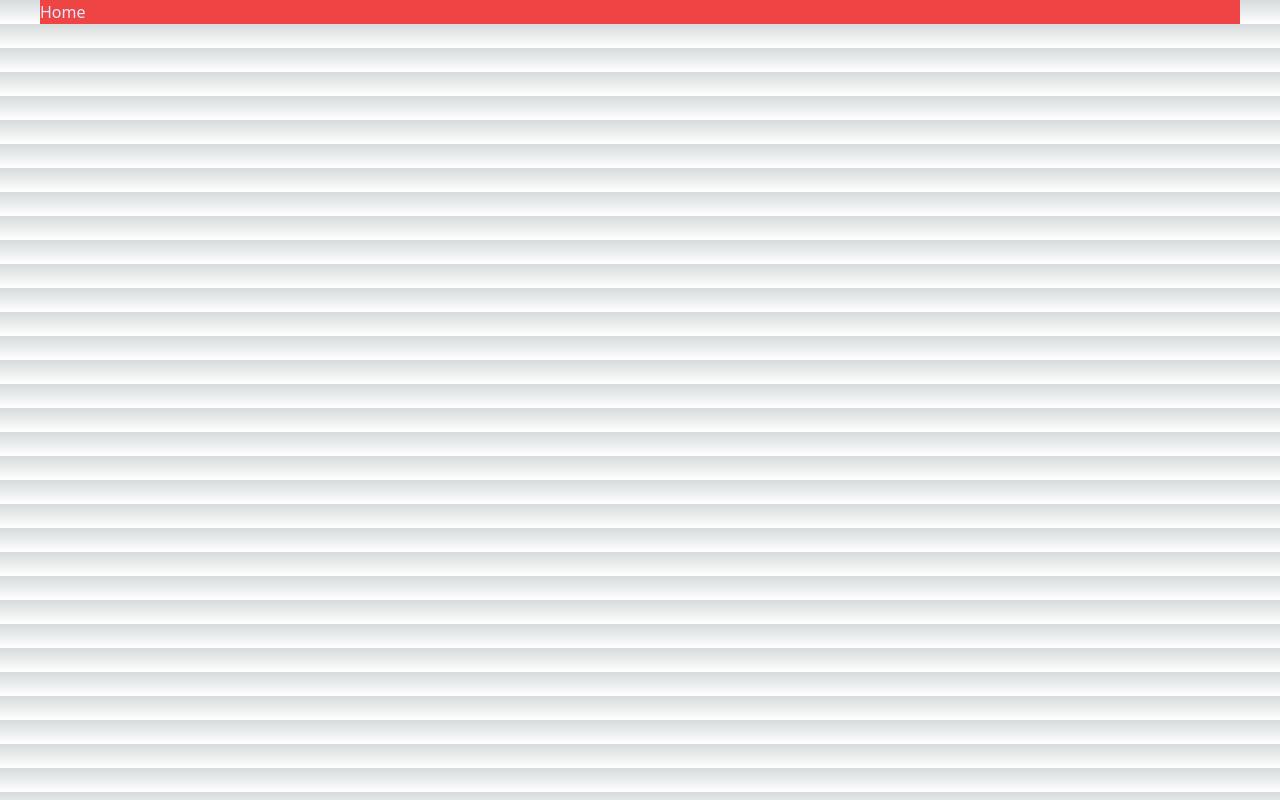
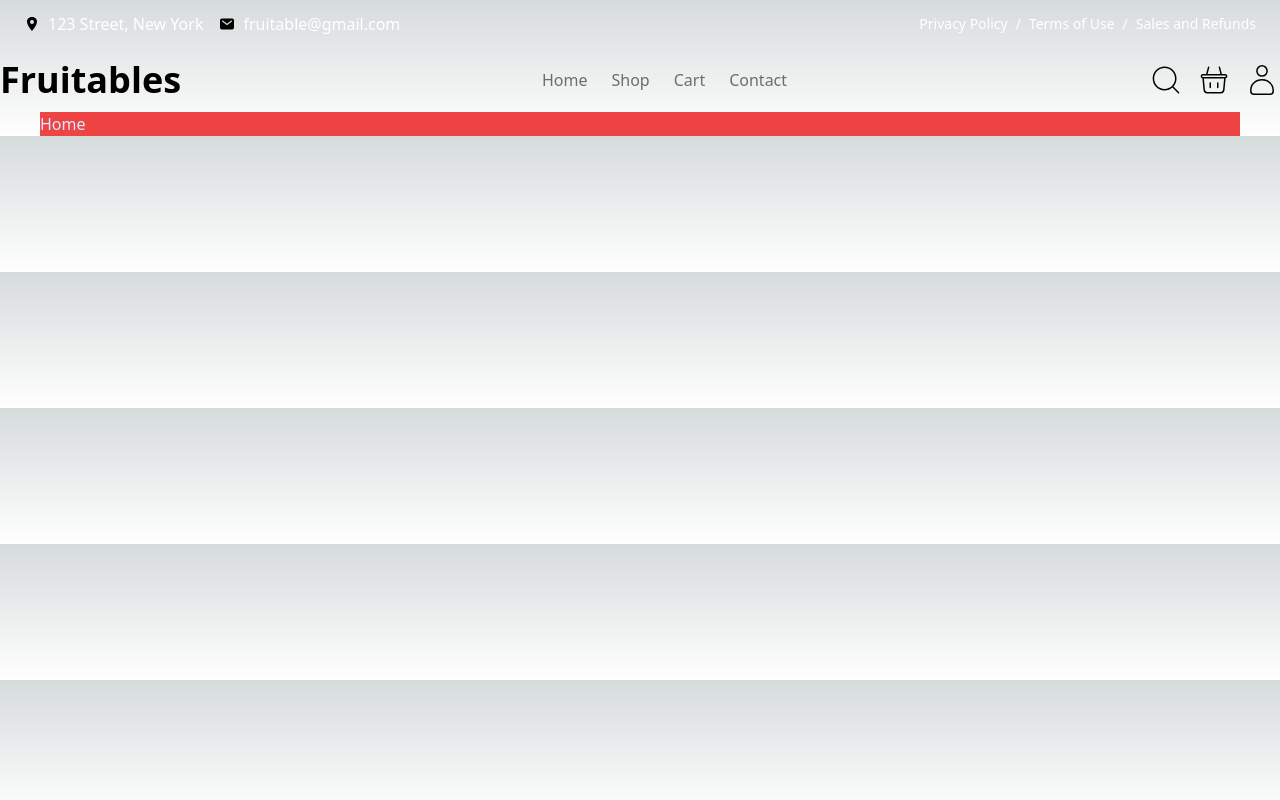
Before and after one commit to dosepehr/fruitables, a Next.js app: page / in a window 1280 px wide. Built offline with nearby package versions, Linux system fonts and the light colour scheme.

Commit message:
add Menu component

```diff
--- /dev/null
+++ b/src/components/modules/Menu/Menu.tsx
@@ -0,0 +1,53 @@
+import { CiShoppingBasket, CiSearch, CiUser } from "react-icons/ci";
+const Menu = () => {
+  return (
+    <div className="myContainer mx-auto py-3">
+      <div className="flex items-center justify-between">
+        <div>
+          <p className="font-ralewayBold text-4xl font-extrabold text-lightGreen">
+            Fruitables
+          </p>
+        </div>
+        <div className="hidden items-center space-x-6 justify-self-center xl:flex">
+          <a
+            href="#"
+            className="text-[#0000008C] duration-300 hover:text-lightGreen"
+          >
+            Home
+          </a>
+          <a
+            href="#"
+            className="text-[#0000008C] duration-300 hover:text-lightGreen"
+          >
+            Shop
+          </a>
+          <a
+            href="#"
+            className="hover:text-lightGree text-[#0000008C] duration-300 "
+          >
+            Cart
+          </a>
+          <a
+            href="#"
+            className="hover:text-lightGree text-[#0000008C] duration-300 "
+          >
+            Contact
+          </a>
+        </div>
+        <div className="flex items-center space-x-3">
+          <div>
+            <CiSearch className="text-4xl text-lightGreen" />
+          </div>
+          <div>
+            <CiShoppingBasket className="text-4xl text-lightGreen" />
+          </div>
+          <div>
+            <CiUser className="text-4xl text-lightGreen" />
+          </div>
+        </div>
+      </div>
+    </div>
+  );
+};
+
+export default Menu;
--- a/src/pages/_app.tsx
+++ b/src/pages/_app.tsx
@@ -1,6 +1,12 @@
+import Menu from '@/components/modules/Menu/Menu'
+import Navbar from '@/components/modules/Navbar/Navbar'
 import '@/styles/globals.css'
 import type { AppProps } from 'next/app'
 
 export default function App({ Component, pageProps }: AppProps) {
-  return <Component {...pageProps} />
+  return <>
+    <Navbar />
+    <Menu/>
+    <Component {...pageProps} />
+  </>
 }
```
